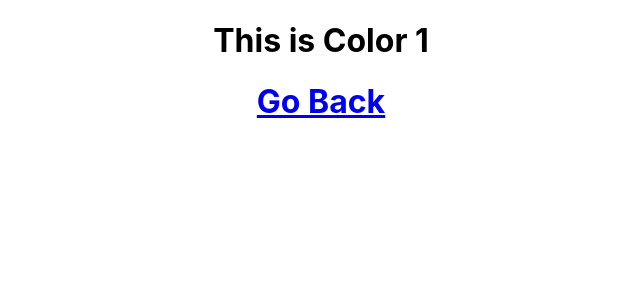
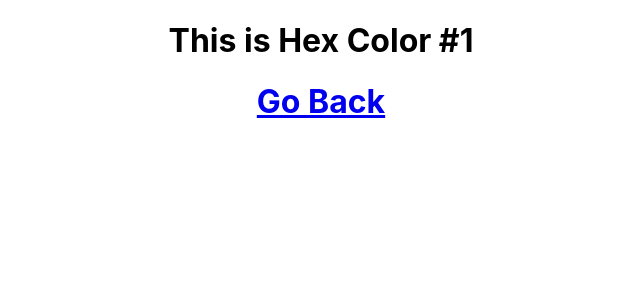
Before and after one commit to Jelhill/color-jfactory-app, a React (Create React App) app: page /displayColor/1 in a window 1280 px wide. Shown: the top 300 px of the page, without its empty margins (319-959 px from the left). Built offline with nearby package versions, Linux system fonts and the light colour scheme.

Commit message:
Hex Update

```diff
--- a/src/Components/DisplayColor.js
+++ b/src/Components/DisplayColor.js
@@ -7,7 +7,7 @@ export default function DisplayColor({colorList}) {
     console.log(color)
     return (
         <div className="colorDisplay" style={{background: `#${color}`}}>
-            <h1>This is Color {color}</h1>
+            <h1>This is Hex Color {`#${color}`}</h1>
             <Link to={"/"}><h1>Go Back</h1></Link>
         </div>
     )
```
